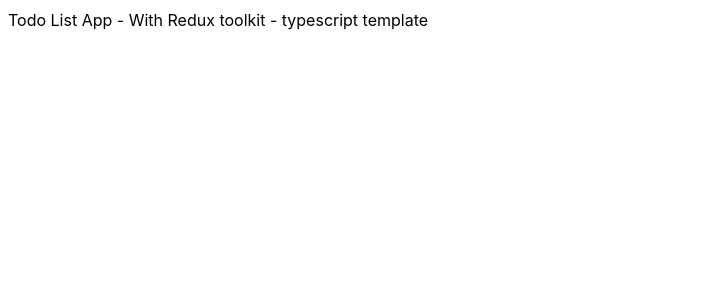
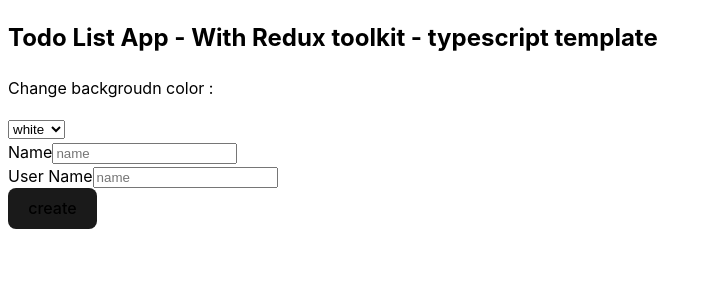
Before and after one commit to hassanamiri369/Redux-toolkit-typescript-Todo-list-app-, a React (Vite) app in the folder app/: page / in a window 1280 px wide. Shown: the top 300 px of the page, without its empty margins (0-712 px from the left). Built offline with nearby package versions, Linux system fonts and the light colour scheme.

Commit message:
add todoList component

```diff
--- a/app/src/App.tsx
+++ b/app/src/App.tsx
@@ -1,3 +1,4 @@
+import TodoList from "./components/TodoList"
 
 
 function App() {
@@ -5,7 +6,13 @@
 
   return (
     <>
-        Todo List App - With Redux toolkit - typescript template
+       <h2> Todo List App - With Redux toolkit - typescript template</h2>
+
+       <div>
+        <TodoList/>
+       </div>
+
+
     </>
   )
 }
```
